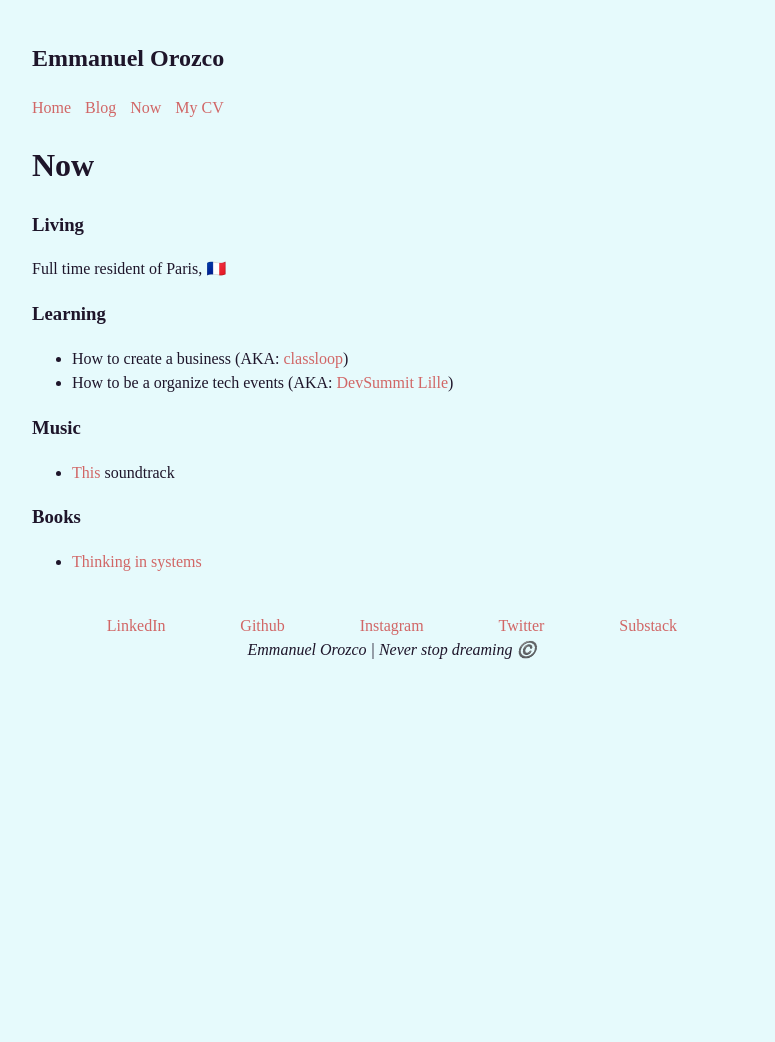
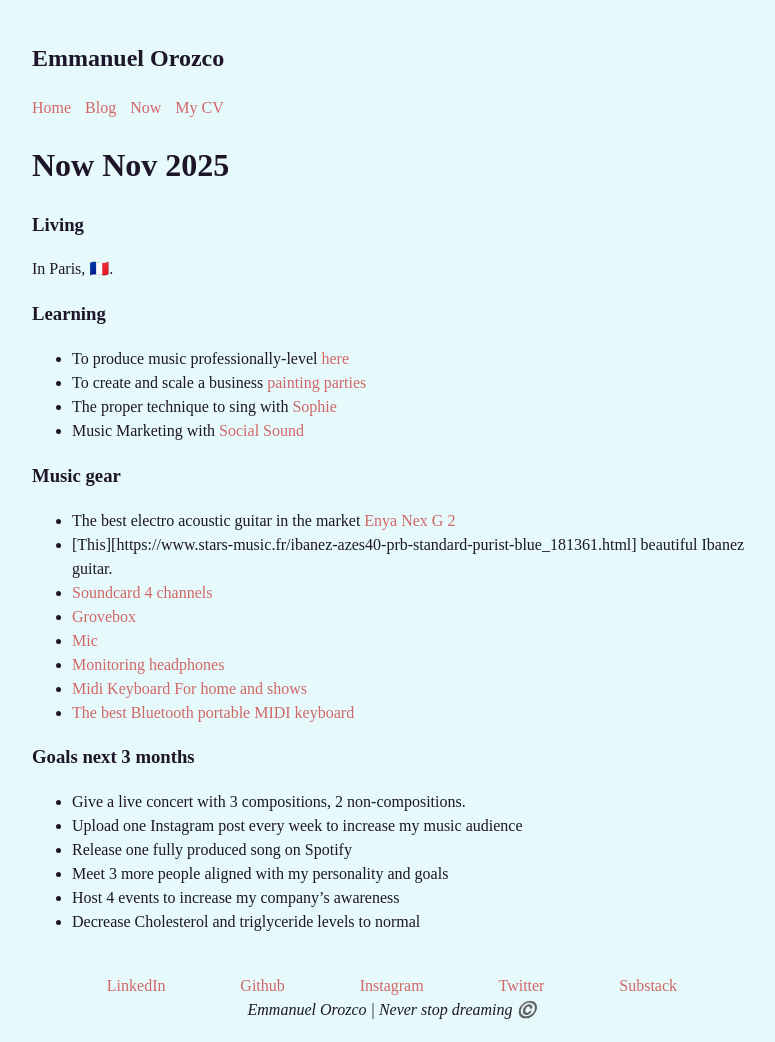
Before and after one commit to indie-rok/www.emmanuelorozco.com, a Jekyll site: the page built from now.md, in a window 1280 px wide. Shown: the whole page, without its empty margins (248-1023 px from the left). Built offline with Jekyll 4.4.1, drawn with Linux system fonts in a browser that asks for light colours; some web fonts are replaced; before the commit the page ends 900 px from its top, so only the background shows below that.

Commit message:
updated now  nov 2025

```diff
--- a/now.md
+++ b/now.md
@@ -1,23 +1,36 @@
 ---
 layout: default
+date: 2025-31-10 18:30:00 +0000
 title: Now
 ---
 
-# Now
+# Now Nov 2025
 
 ### Living
 
-Full time resident of Paris, 🇫🇷
+In Paris, 🇫🇷.
 
 ### Learning
 
-- How to create a business (AKA: [classloop](https://classloop.app))
-- How to be a organize tech events (AKA: [DevSummit Lille](https://adeodevdatapms2024.sched.com/))
+- To produce music professionally-level [here](https://wisseloord.org/academy/locations/paris)
+- To create and scale a business [painting parties](https://www.instagram.com/holdmybrush_paris/)
+- The proper technique to sing with [Sophie](https://www.superprof.fr/coach-vocal-pro-diplomee-experimentee-classique-variete-comedie-musicale-specialiste-belting-grande-experience.html)
+- Music Marketing with [Social Sound](https://www.socialsound.io/)
 
-### Music
+### Music gear
+- The best electro acoustic guitar in the market [Enya Nex G 2](https://www.enya-music.com/products/nexg-2)
+- [This][https://www.stars-music.fr/ibanez-azes40-prb-standard-purist-blue_181361.html] beautiful Ibanez guitar.
+- [Soundcard 4 channels](https://www.thomann.fr/behringer_umc404hd.htm)
+- [Grovebox](https://fr.yamaha.com/fr/audio/music-audio-production/products/music-production-studios/seqtrak/)
+- [Mic](shure.com/fr-FR/produits/microphones/sm58)
+- [Monitoring headphones](https://www.audio-technica.com/fr-fr/ath-m60x?srsltid=AfmBOopMFRWCPAqGCu7bcKFKBmWq4s3773hD-x_M1nRwAjbV6GsRalL7)
+- [Midi Keyboard For home and shows](https://novationmusic.com/products/launchkey-37)
+- [The best Bluetooth portable MIDI keyboard](https://www.korg.com/fr/products/computergear/microkey2_air/)
 
-- [This](https://open.spotify.com/album/7xBJ2XXlDFfACXAnOE86t8?si=NQSsTocLSVuYo32HiekUdQ) soundtrack
-
-### Books
-
-- [Thinking in systems](https://www.amazon.com/Thinking-Systems-Donella-H-Meadows/dp/1603580557)
+### Goals next 3 months
+- Give a live concert with 3 compositions, 2 non-compositions.
+- Upload one Instagram post every week to increase my music audience
+- Release one fully produced song on Spotify
+- Meet 3 more people aligned with my personality and goals
+- Host 4 events to increase my company's awareness
+- Decrease Cholesterol and triglyceride levels to normal
```
